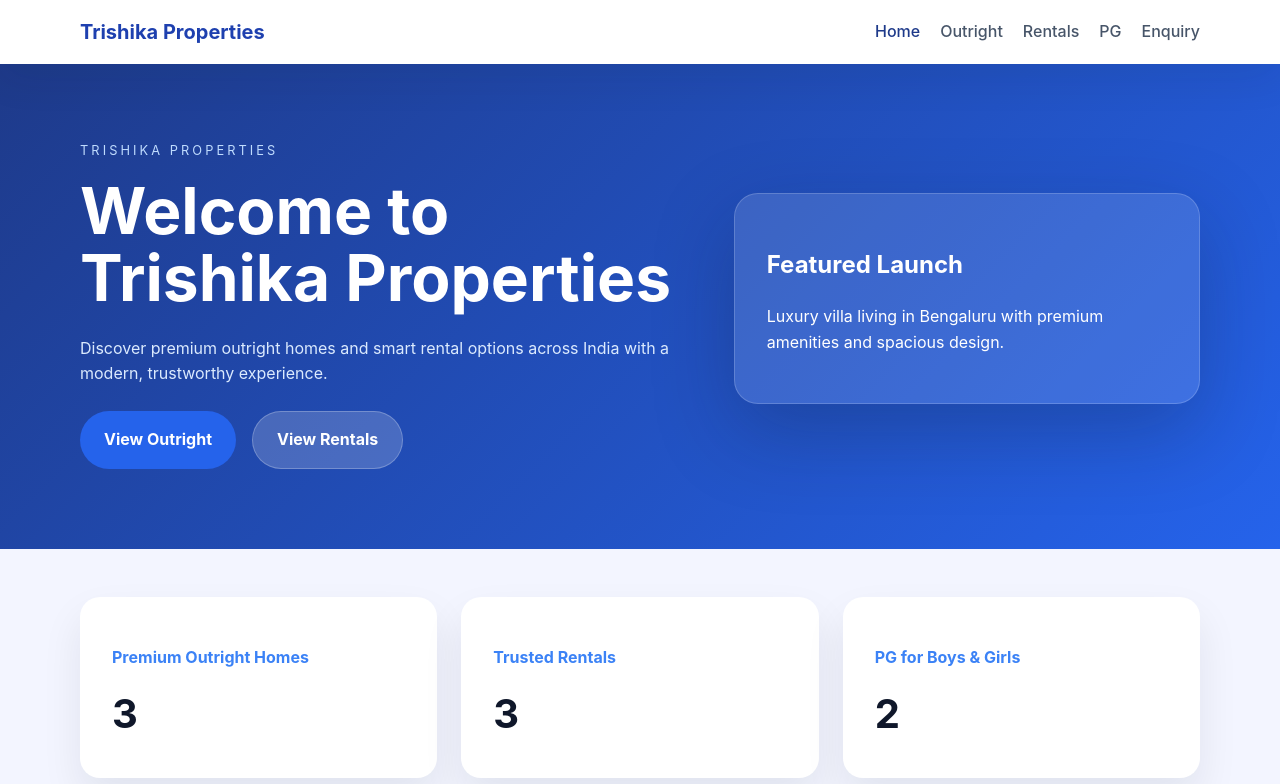
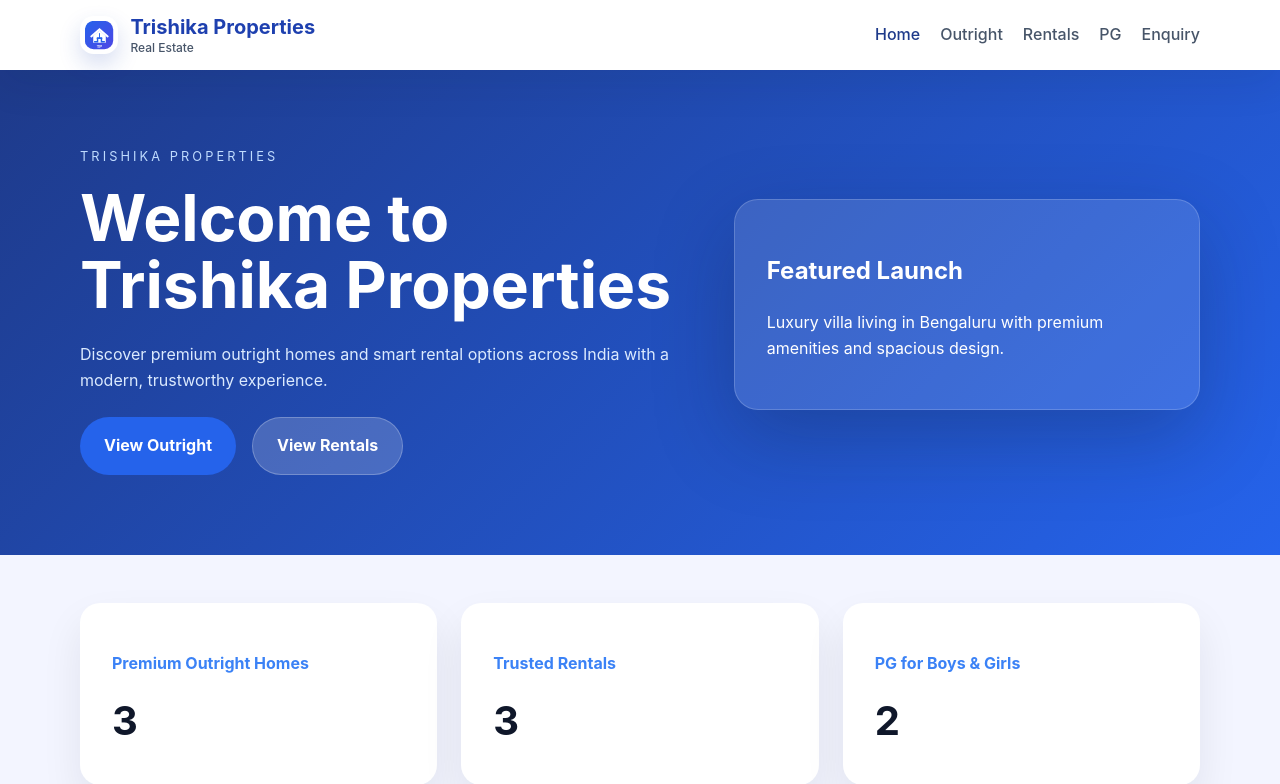
Before and after one commit to GuptaSunil/Trishika_Realestate, a Flask app: page / in a window 1280 px wide. Shown: the top 784 px of the page. Run offline with Flask 3, Linux system fonts and the light colour scheme; data comes from the database, SQL or seed files in the repository.

Commit message:
Mailed SetuP done ProPerly

```diff
--- a/app.py
+++ b/app.py
@@ -1,6 +1,7 @@
 import os
 from datetime import datetime
 
+from dotenv import load_dotenv
 from flask import Flask, render_template, request, session, redirect, url_for, flash
 from flask_mail import Mail, Message
 
@@ -14,6 +15,7 @@ from database import (
 )
 
 app = Flask(__name__)
+load_dotenv(os.path.join(os.path.dirname(__file__), ".env"))
 app.config["DATABASE"] = os.path.join(os.path.dirname(__file__), "realestate.db")
 app.secret_key = os.getenv("SECRET_KEY", "dev-secret")
 
@@ -23,16 +25,27 @@ app.config["MAIL_PORT"] = int(os.getenv("MAIL_PORT", 587))
 app.config["MAIL_USE_TLS"] = os.getenv("MAIL_USE_TLS", "true").lower() == "true"
 app.config["MAIL_USERNAME"] = os.getenv("MAIL_USERNAME", "")
 app.config["MAIL_PASSWORD"] = os.getenv("MAIL_PASSWORD", "")
-app.config["MAIL_DEFAULT_SENDER"] = os.getenv("MAIL_DEFAULT_SENDER", "noreply@trishikaproperties.com")
+app.config["MAIL_DEFAULT_SENDER"] = os.getenv("MAIL_DEFAULT_SENDER", app.config["MAIL_USERNAME"])
 
 mail = Mail(app)
 
 # Admin email to receive enquiries
-ADMIN_EMAIL = "guPta.sunil561@gmail.com"
+ADMIN_EMAIL = "gupta.sunil561@gmail.com"
 
 # Simple admin credentials (in-memory). For production, use a proper user store.
 ADMIN_USERNAME = os.getenv("ADMIN_USERNAME", "admin")
 ADMIN_PASSWORD = os.getenv("ADMIN_PASSWORD", "admin")
+
+
+def format_price(price, rental_type):
+    """Format price as currency with appropriate suffix based on rental_type."""
+    if rental_type == "Monthly":
+        return f"₹{price:,.0f}/month"
+    else:
+        return f"₹{price:,.0f}"
+
+
+app.jinja_env.filters['format_price'] = format_price
 
 
 def setup_database():
@@ -239,6 +252,12 @@ def admin_inquiries():
     )
 
 
+@app.route("/<path:path>")
+def catch_all(path):
+    """Redirect any undefined routes to home page."""
+    return redirect(url_for("home"))
+
+
 if __name__ == "__main__":
     setup_database()
     app.run(debug=True)
--- a/database.py
+++ b/database.py
@@ -6,13 +6,14 @@ CREATE TABLE IF NOT EXISTS listings (
     id INTEGER PRIMARY KEY AUTOINCREMENT,
     title TEXT NOT NULL,
     location TEXT NOT NULL,
-    price TEXT NOT NULL,
+    price NUMERIC(18,2) NOT NULL,
     beds INTEGER NOT NULL,
     baths INTEGER NOT NULL,
     area TEXT NOT NULL,
     description TEXT NOT NULL,
     sale_type TEXT NOT NULL,
-    image_url TEXT NOT NULL
+    image_url TEXT NOT NULL,
+    rental_type TEXT
 );
 
 CREATE TABLE IF NOT EXISTS inquiries (
@@ -30,90 +31,98 @@ DEFAULT_LISTINGS = [
     (
         "Pristine 4BHK Villa",
         "22 Rosewood Avenue, Bengaluru",
-        "₹84,00,000",
+        8400000.00,
         4,
         3,
         "2560 sqft",
         "A beautifully finished villa designed for modern family living with premium finishes.",
         "Outright",
         "https://images.unsplash.com/photo-1568605114967-8130f3a36994?auto=format&fit=crop&w=900&q=80",
+        None,
     ),
     (
         "City Center 2BHK Apartment",
         "9 Lotus Street, Mumbai",
-        "₹45,00,000",
+        4500000.00,
         2,
         2,
         "1150 sqft",
         "An elegant apartment located in the heart of the city, close to shopping and transit.",
         "Outright",
         "https://images.unsplash.com/photo-1580587771525-78b9dba3b914?auto=format&fit=crop&w=900&q=80",
+        None,
     ),
     (
         "Lakeview 3BHK Cottage",
         "18 Amber Lake Road, Pune",
-        "₹68,50,000",
+        6850000.00,
         3,
         2,
         "1320 sqft",
         "A serene cottage with lake views, spacious interiors, and a lush outdoor area.",
         "Outright",
         "https://images.unsplash.com/photo-1505693416388-ac5ce068fe85?auto=format&fit=crop&w=900&q=80",
+        None,
     ),
     (
         "Luxury 3BHK Rental",
         "7 Park Lane, Hyderabad",
-        "₹45,000/mo",
+        45000.00,
         3,
         3,
         "1400 sqft",
         "Premium rental home with park-facing views and concierge style amenities.",
         "Rental",
         "https://images.unsplash.com/photo-1570129477492-45c003edd2be?auto=format&fit=crop&w=900&q=80",
+        "Monthly",
     ),
     (
         "Cozy 2BHK Rental",
         "5 Jasmine Street, Chennai",
-        "₹28,000/mo",
+        28000.00,
         2,
         2,
         "900 sqft",
         "A comfortable rental apartment in a quiet neighborhood with excellent connectivity.",
         "Rental",
         "https://images.unsplash.com/photo-1494526585095-c41746248156?auto=format&fit=crop&w=900&q=80",
+        "Monthly",
     ),
     (
         "Studio Rental Suite",
         "12 Palm Grove, Delhi",
-        "₹18,000/mo",
+        18000.00,
         1,
         1,
         "550 sqft",
         "Smartly designed studio perfect for young professionals seeking city convenience.",
         "Rental",
         "https://images.unsplash.com/photo-1505691938895-1758d7feb511?auto=format&fit=crop&w=900&q=80",
+        "Monthly",
     ),
     (
         "Boys PG Near IIT",
         "4 Scholar Street, Bengaluru",
-        "₹10,500/mo",
+        10500.00,
         1,
         1,
         "180 sqft",
         "Affordable and secure PG accommodation for boys with meals and Wi-Fi included.",
         "PG",
         "https://images.unsplash.com/photo-1512917774080-9991f1c4c750?auto=format&fit=crop&w=900&q=80",
+        "Monthly",
     ),
     (
         "Girls PG with Food Facility",
         "16 Rose Avenue, Pune",
-        "₹12,000/mo",
+        12000.00,
         1,
         1,
         "200 sqft",
         "Comfortable girls PG with housekeeping, food facility, and a friendly community.",
         "PG",
         "https://images.unsplash.com/photo-1524758631624-e2822e304c36?auto=format&fit=crop&w=900&q=80",
+        "Monthly",
     ),
 ]
 
@@ -129,28 +138,14 @@ def init_db(database_path: str) -> None:
     conn = get_db_connection(database_path)
     with conn:
         conn.executescript(SCHEMA)
-        columns = [row[1] for row in conn.execute("PRAGMA table_info(listings)").fetchall()]
-        if "sale_type" not in columns:
-            conn.execute("ALTER TABLE listings ADD COLUMN sale_type TEXT NOT NULL DEFAULT 'Outright'")
-        if "image_url" not in columns:
-            conn.execute("ALTER TABLE listings ADD COLUMN image_url TEXT NOT NULL DEFAULT ''")
-
-        # Remove any old dollar-priced listings and keep only the current dataset.
-        # conn.execute("DELETE FROM listings WHERE price LIKE '%$%'")
-
-        for row in DEFAULT_LISTINGS:
-            conn.execute(
-                "UPDATE listings SET image_url = ? WHERE title = ? AND (image_url = '' OR image_url IS NULL)",
-                (row[8], row[0]),
-            )
 
         existing_titles = {row[0] for row in conn.execute("SELECT title FROM listings").fetchall()}
         missing_rows = [row for row in DEFAULT_LISTINGS if row[0] not in existing_titles]
         if missing_rows:
             conn.executemany(
                 """
-                INSERT INTO listings (title, location, price, beds, baths, area, description, sale_type, image_url)
-                VALUES (?, ?, ?, ?, ?, ?, ?, ?, ?)
+                INSERT INTO listings (title, location, price, beds, baths, area, description, sale_type, image_url, rental_type)
+                VALUES (?, ?, ?, ?, ?, ?, ?, ?, ?, ?)
                 """,
                 missing_rows,
             )
@@ -160,7 +155,7 @@ def init_db(database_path: str) -> None:
 def get_listings(database_path: str):
     conn = get_db_connection(database_path)
     listings = conn.execute(
-        "SELECT title, location, price, beds, baths, area, description, sale_type, image_url FROM listings"
+        "SELECT title, location, price, beds, baths, area, description, sale_type, image_url, rental_type FROM listings"
     ).fetchall()
     conn.close()
     return listings
@@ -169,7 +164,7 @@ def get_listings(database_path: str):
 def get_listings_by_type(database_path: str, sale_type: str):
     conn = get_db_connection(database_path)
     listings = conn.execute(
-        "SELECT title, location, price, beds, baths, area, description, sale_type, image_url FROM listings WHERE sale_type = ?",
+        "SELECT title, location, price, beds, baths, area, description, sale_type, image_url, rental_type FROM listings WHERE sale_type = ?",
         (sale_type,),
     ).fetchall()
     conn.close()
--- a/requirements.txt
+++ b/requirements.txt
@@ -1,4 +1,5 @@
 Flask>=3.0
 Flask-Mail>=0.9.1
+python-dotenv>=1.0
 # Add project dependencies here
 pytest>=8.0
--- a/static/css/style.css
+++ b/static/css/style.css
@@ -36,9 +36,55 @@ header.site-header .header-inner {
 }
 
 .brand {
+  display: inline-flex;
+  align-items: center;
+  gap: 0.75rem;
   font-weight: 700;
   font-size: 1.25rem;
   color: #1e40af;
+  transition: transform 0.25s ease, color 0.25s ease;
+}
+
+.brand:hover {
+  transform: translateY(-2px);
+  color: #4338ca;
+}
+
+.brand:active {
+  transform: translateY(0);
+}
+
+.brand div {
+  display: grid;
+  gap: 0.15rem;
+  line-height: 1.1;
+}
+
+.brand small {
+  display: block;
+  font-size: 0.75rem;
+  color: #475569;
+  font-weight: 500;
+}
+
+.brand-logo {
+  width: 2.4rem;
+  height: 2.4rem;
+  border-radius: 0.85rem;
+  background: white;
+  padding: 0.3rem;
+  box-shadow: 0 10px 22px rgba(30, 64, 175, 0.18);
+  transition: transform 0.25s ease, box-shadow 0.25s ease, background 0.25s ease;
+}
+
+.brand:hover .brand-logo {
+  transform: scale(1.05) rotate(-2deg);
+  box-shadow: 0 14px 28px rgba(30, 64, 175, 0.25);
+  background: linear-gradient(135deg, #eef2ff 0%, #dbeafe 100%);
+}
+
+.brand-logo:active {
+  transform: scale(0.98) rotate(0deg);
 }
 
 .nav-links {
@@ -275,6 +321,32 @@ footer {
   text-align: center;
   padding: 3rem 0;
   color: #475569;
+}
+
+.flash-container {
+  width: min(1120px, 100% - 2rem);
+  margin: 1rem auto 0;
+  display: grid;
+  gap: 0.75rem;
+}
+
+.flash {
+  padding: 1rem 1.25rem;
+  border-radius: 1rem;
+  font-weight: 600;
+  box-shadow: 0 12px 30px rgba(15, 23, 42, 0.08);
+}
+
+.flash-success {
+  background: #d1fae5;
+  color: #065f46;
+  border-left: 4px solid #10b981;
+}
+
+.flash-error {
+  background: #fee2e2;
+  color: #991b1b;
+  border-left: 4px solid #dc2626;
 }
 
 .btn {
--- a/templates/base.html
+++ b/templates/base.html
@@ -4,6 +4,7 @@
     <meta charset="UTF-8" />
     <meta name="viewport" content="width=device-width, initial-scale=1.0" />
     <title>{{ title or 'Trishika Properties' }}</title>
+    <link rel="icon" href="{{ url_for('static', filename='favicon.svg') }}" type="image/svg+xml" />
     <!-- Use Poppins for refined tabular typography -->
     <link rel="preconnect" href="https://fonts.googleapis.com">
     <link rel="preconnect" href="https://fonts.gstatic.com" crossorigin>
@@ -13,7 +14,13 @@
   <body>
     <header class="site-header">
       <div class="container header-inner">
-        <a class="brand" href="{{ url_for('home') }}">Trishika Properties</a>
+        <a class="brand" href="{{ url_for('home') }}">
+          <img src="{{ url_for('static', filename='favicon.svg') }}" alt="Trishika Properties logo" class="brand-logo" />
+          <div>
+            <span>Trishika Properties</span>
+            <small>Real Estate</small>
+          </div>
+        </a>
         <nav class="nav-links">
           <a href="{{ url_for('home') }}" class="{{ 'active' if active_page == 'home' else '' }}">Home</a>
           <a href="{{ url_for('outright') }}" class="{{ 'active' if active_page == 'outright' else '' }}">Outright</a>
@@ -23,6 +30,16 @@
         </nav>
       </div>
     </header>
+
+    {% with messages = get_flashed_messages(with_categories=true) %}
+      {% if messages %}
+        <div class="flash-container">
+          {% for category, message in messages %}
+            <div class="flash flash-{{ category }}">{{ message }}</div>
+          {% endfor %}
+        </div>
+      {% endif %}
+    {% endwith %}
 
     {% block hero %}{% endblock %}
 
--- a/templates/index.html
+++ b/templates/index.html
@@ -76,7 +76,7 @@
       <span class="type-pill {{ listing.sale_type | lower }}">{{ listing.sale_type }}</span>
       <h3>{{ listing.title }}</h3>
       <p class="location">{{ listing.location }}</p>
-      <p class="price">{{ listing.price }}</p>
+      <p class="price">{{ listing.price | format_price(listing.rental_type) }}</p>
       <div class="specs">
         <span>{{ listing.beds }} beds</span>
         <span>{{ listing.baths }} baths</span>
--- a/templates/listings.html
+++ b/templates/listings.html
@@ -24,7 +24,7 @@
       <span class="type-pill {{ listing.sale_type | lower }}">{{ listing.sale_type }}</span>
       <h3>{{ listing.title }}</h3>
       <p class="location">{{ listing.location }}</p>
-      <p class="price">{{ listing.price }}</p>
+      <p class="price">{{ listing.price | format_price(listing.rental_type) }}</p>
       <div class="specs">
         <span>{{ listing.beds }} beds</span>
         <span>{{ listing.baths }} baths</span>
```
Also changed, not shown: static/favicon.svg (added).
